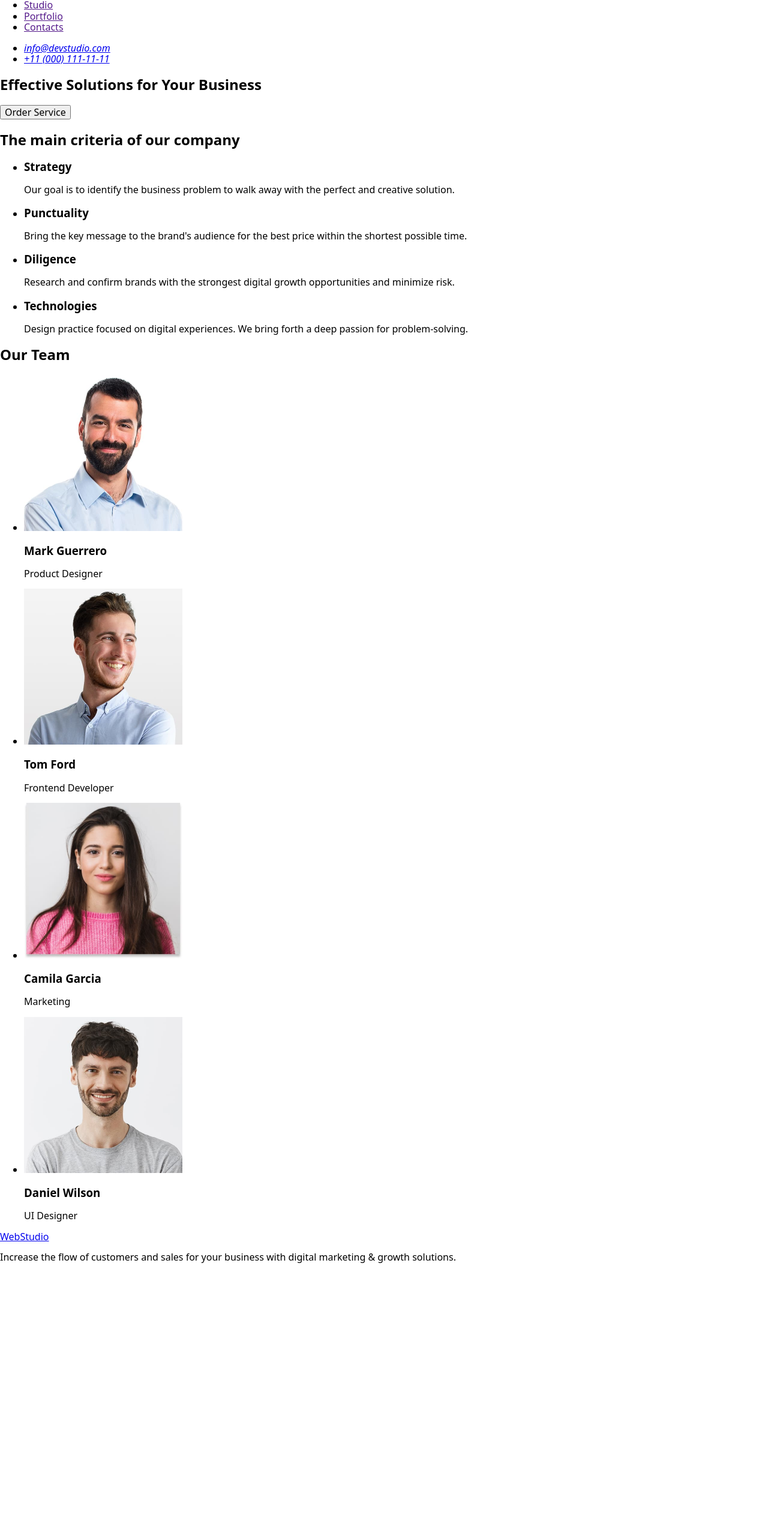
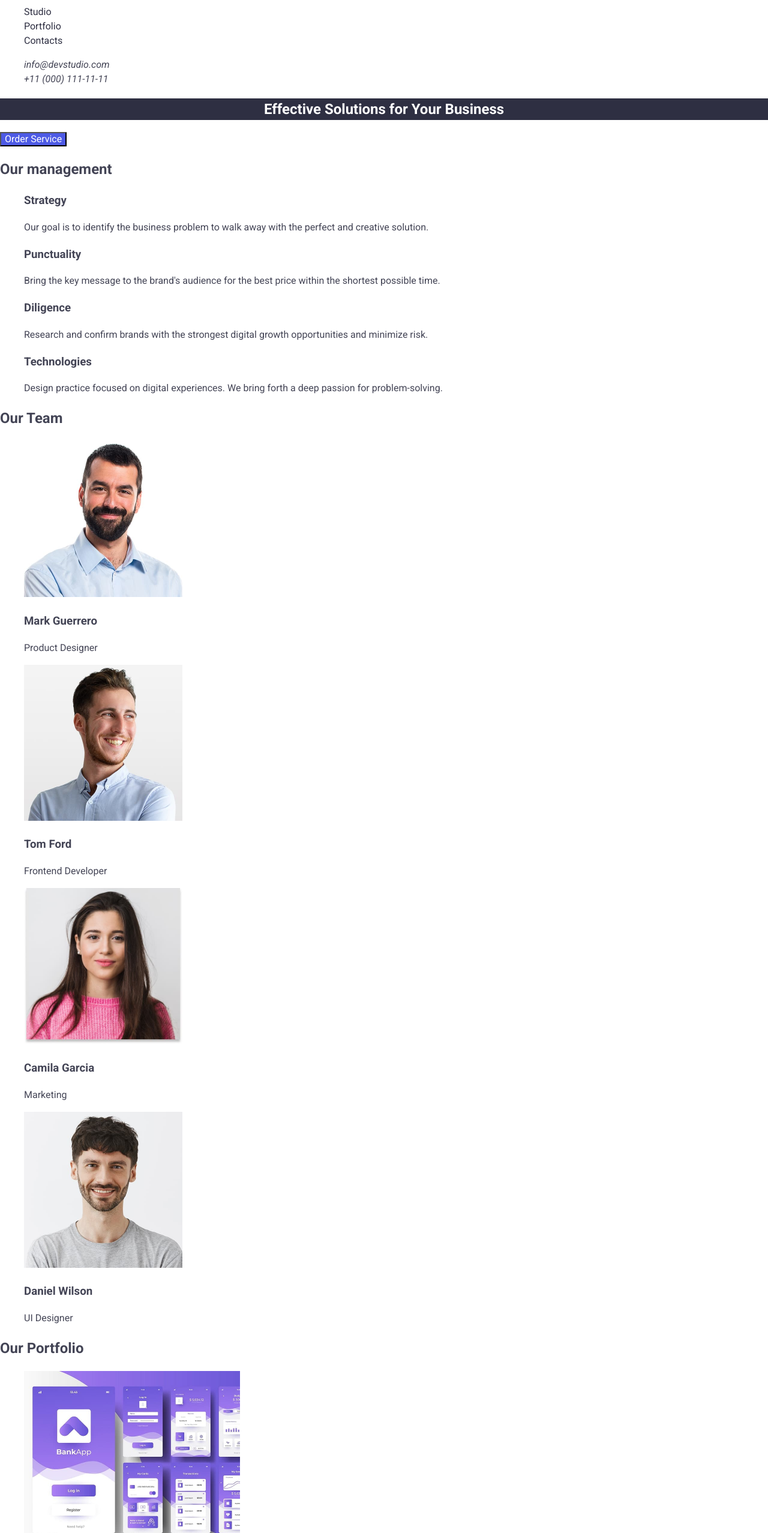
Before and after one commit to MarinaYastrebova/goit-markup-hw-02, a plain HTML site: page index.html in a window 1280 px wide. Shown: the part 35-2590 px from the top of the page at 60% size. Before the commit the page ends 2155 px from the top, so only its background shows below. Drawn offline with nearby package versions, Linux system fonts and the light colour scheme.

Commit message:
add classes

```diff
--- a/css/styles.css
+++ b/css/styles.css
@@ -0,0 +1,76 @@
+body {
+  font-family: "Roboto", "Raleway", sans-serif;
+  font-size: 16px;
+  font-weight: regular;
+  line-height: 1.5;
+  letter-spacing: 2%;
+  color: #434455;
+  background-color: E5E5E5;
+}
+ul {
+  list-style-type: none;
+}
+.header-navigation-logo {
+  color: #2e2f42;
+  text-transform: uppercase;
+  font-family: "Raleway";
+  font-size: 18px;
+  letter-spacing: 3%;
+  text-decoration: none;
+}
+.heder-logo-word {
+  color: #4d5ae5;
+}
+.header-navigation-link,
+.header-navigation-link-studio {
+  color: #2e2f42;
+  text-decoration: none;
+}
+.header-navigation-link-studio:hover,
+.header-navigation-link-studio:focus {
+  color: #404bbf;
+}
+.header-navigation-link-studio:active {
+  color: #404bbf;
+  text-decoration: underline;
+}
+.header-navigation-link:hover,
+.header-navigation-link:focus {
+  color: #4d5ae5;
+}
+.header-address-link {
+  text-decoration: none;
+  color: #434455;
+}
+.header-address-link:hover,
+.header-address-link:focus {
+  color: #404bbf;
+}
+.hero-banner-title {
+  color: #ffffff;
+  background-color: #2e2f42;
+
+  text-align: center;
+}
+.hero-banner-button {
+  color: #ffffff;
+  background-color: #4d5ae5;
+  cursor: pointer;
+}
+
+.hero-banner-button:hover,
+.hero-banner-button:focus {
+  background-color: #404bbf;
+}
+
+.footer-logo {
+  color: #2e2f42;
+  text-transform: uppercase;
+  font-family: "Raleway";
+  font-size: 18px;
+  letter-spacing: 3%;
+  text-decoration: none;
+}
+.footer-logo-word {
+  color: #4d5ae5;
+}
--- a/index.html
+++ b/index.html
@@ -22,56 +22,66 @@
   <!--Проаналізувати структуру сайту.
   Визначити кількість секцій та ієрархію заголовків. -->
   <body>
-    <header>
-      <nav>
-        <a href="./index.html">WebStudio</a>
+    <header class="header">
+      <nav class="header-navigation">
+        <a class="header-navigation-logo" href="./index.html"
+          ><span class="heder-logo-word">Web</span>Studio</a
+        >
         <ul>
-          <li><a href="">Studio</a></li>
-          <li><a href="">Portfolio</a></li>
-          <li><a href="">Contacts</a></li>
+          <li><a class="header-navigation-link-studio" href="">Studio</a></li>
+          <li><a class="header-navigation-link" href="">Portfolio</a></li>
+          <li><a class="header-navigation-link" href="">Contacts</a></li>
         </ul>
       </nav>
-      <address>
+      <address class="header-address">
         <ul>
-          <li><a href="mailto:info@devstudio.com">info@devstudio.com</a></li>
-          <li><a href="tel:+110001111111"> +11 (000) 111-11-11</a></li>
+          <li>
+            <a class="header-address-link" href="mailto:info@devstudio.com"
+              >info@devstudio.com</a
+            >
+          </li>
+          <li>
+            <a class="header-address-link" href="tel:+110001111111">
+              +11 (000) 111-11-11</a
+            >
+          </li>
         </ul>
       </address>
     </header>
 
     <main>
-      <section>
-        <h1>Effective Solutions for Your Business</h1>
-        <button type="button">Order Service</button>
+      <section class="hero-banner">
+        <h1 class="hero-banner-title">Effective Solutions for Your Business</h1>
+        <button class="hero-banner-button" type="button">Order Service</button>
       </section>
 
-      <section>
-        <h2>The main criteria of our company</h2>
+      <section class="management">
+        <h2 class="management-title">Our management</h2>
         <ul>
           <li>
-            <h3>Strategy</h3>
-            <p>
+            <h3 class="management-part">Strategy</h3>
+            <p class="management-text">
               Our goal is to identify the business problem to walk away with the
               perfect and creative solution.
             </p>
           </li>
           <li>
-            <h3>Punctuality</h3>
-            <p>
+            <h3 class="management-part">Punctuality</h3>
+            <p class="management-text">
               Bring the key message to the brand's audience for the best price
               within the shortest possible time.
             </p>
           </li>
           <li>
-            <h3>Diligence</h3>
-            <p>
+            <h3 class="management-part">Diligence</h3>
+            <p class="management-text">
               Research and confirm brands with the strongest digital growth
               opportunities and minimize risk.
             </p>
           </li>
           <li>
-            <h3>Technologies</h3>
-            <p>
+            <h3 class="management-part">Technologies</h3>
+            <p class="management-text">
               Design practice focused on digital experiences. We bring forth a
               deep passion for problem-solving.
             </p>
@@ -80,7 +90,7 @@
       </section>
 
       <section>
-        <h2>Our Team</h2>
+        <h2 class="team">Our Team</h2>
         <ul>
           <li>
             <img
@@ -89,8 +99,8 @@
               width="264"
               height="260"
             />
-            <h3>Mark Guerrero</h3>
-            <p>Product Designer</p>
+            <h3 class="team-member">Mark Guerrero</h3>
+            <p class="team-member-work">Product Designer</p>
           </li>
           <li>
             <img
@@ -99,8 +109,8 @@
               width="264"
               height="260"
             />
-            <h3>Tom Ford</h3>
-            <p>Frontend Developer</p>
+            <h3 class="team-member">Tom Ford</h3>
+            <p class="team-member-work">Frontend Developer</p>
           </li>
           <li>
             <img
@@ -109,8 +119,8 @@
               width="264"
               height="260"
             />
-            <h3>Camila Garcia</h3>
-            <p>Marketing</p>
+            <h3 class="team-member">Camila Garcia</h3>
+            <p class="team-member-work">Marketing</p>
           </li>
           <li>
             <img
@@ -119,15 +129,89 @@
               width="264"
               height="260"
             />
-            <h3>Daniel Wilson</h3>
-            <p>UI Designer</p>
+            <h3 class="team-member">Daniel Wilson</h3>
+            <p class="team-member-work">UI Designer</p>
+          </li>
+        </ul>
+      </section>
+
+      <section>
+        <h2 class="portfolio">Our Portfolio</h2>
+        <ul>
+          <li>
+            <img
+              class="portfolio-foto"
+              src="./images/app.jpg"
+              alt="app"
+              width="360"
+              height="300"
+            />
+            <h3 class="portfolio-part">Banking App</h3>
+            <p class="portfolio-name">App</p>
+          </li>
+          <li>
+            <img
+              class="portfolio-foto"
+              src="./images/payment.jpg"
+              alt="payment"
+              width="360"
+              height="300"
+            />
+            <h3 class="portfolio-part">Cashless Payment</h3>
+            <p class="portfolio-name">Marketing</p>
+          </li>
+          <li>
+            <img
+              class="portfolio-foto"
+              src="./images/laptop.jpg"
+              alt="laptop"
+              width="360"
+              height="300"
+            />
+            <h3 class="portfolio-part">Meditation App</h3>
+            <p class="portfolio-name">App</p>
+          </li>
+          <li>
+            <img
+              class="portfolio-foto"
+              src="./images/taxi.jpg"
+              alt="car"
+              width="360"
+              height="300"
+            />
+            <h3 class="portfolio-part">Taxi Service</h3>
+            <p class="portfolio-name">Marketing</p>
+          </li>
+          <li>
+            <img
+              class="portfolio-foto"
+              src="./images/screen.jpg"
+              alt="mobile"
+              width="360"
+              height="300"
+            />
+            <h3 class="portfolio-part">Screen Illustrations</h3>
+            <p class="portfolio-name">Design</p>
+          </li>
+          <li>
+            <img
+              class="portfolio-foto"
+              src="./images/girl.jpg"
+              alt="smiling girl"
+              width="360"
+              height="300"
+            />
+            <h3 class="portfolio-part">Online Courses</h3>
+            <p class="portfolio-name">Marketing</p>
           </li>
         </ul>
       </section>
     </main>
-    <footer>
-      <a href="./index.html">WebStudio</a>
-      <p>
+    <footer class="footer">
+      <a class="footer-logo" href="./index.html"
+        ><span class="footer-logo-word">Web</span>Studio</a
+      >
+      <p class="footer-text">
         Increase the flow of customers and sales for your business with digital
         marketing & growth solutions.
       </p>
```
Also changed, not shown: images/app.jpg (added), images/girl.jpg (added), images/laptop.jpg (added), images/payment.jpg (added), images/screen.jpg (added), images/taxi.jpg (added).
